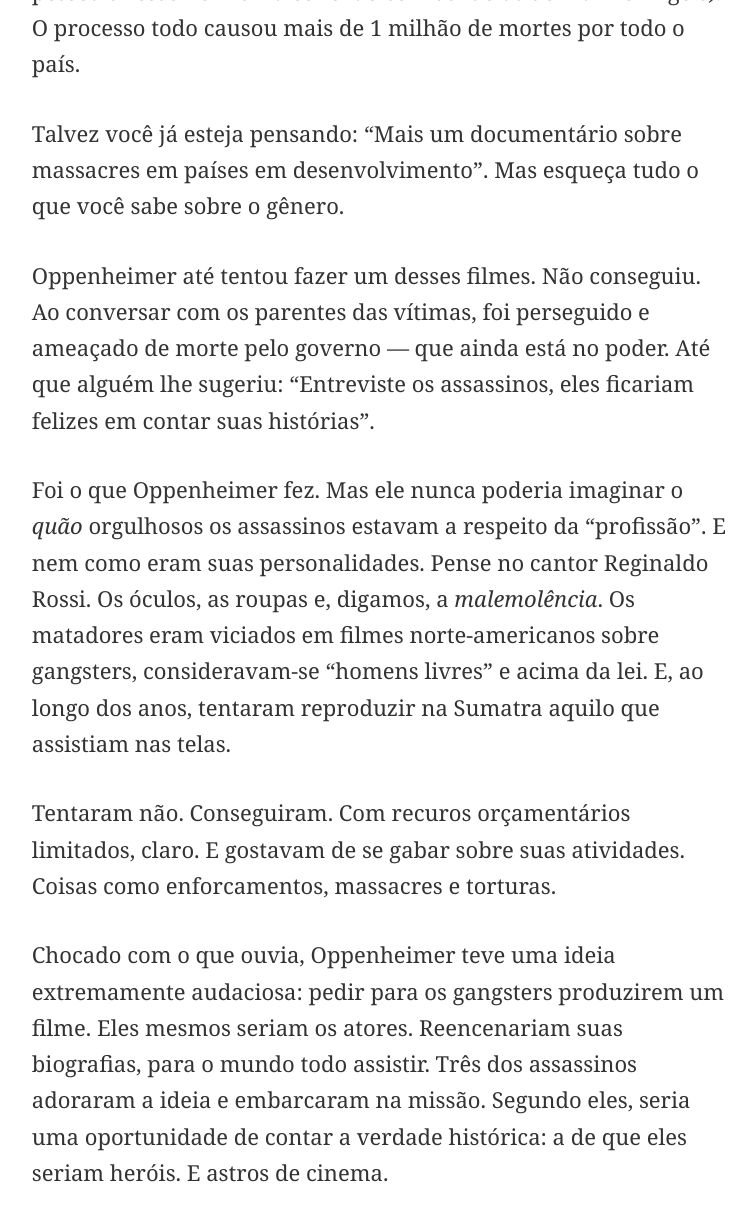
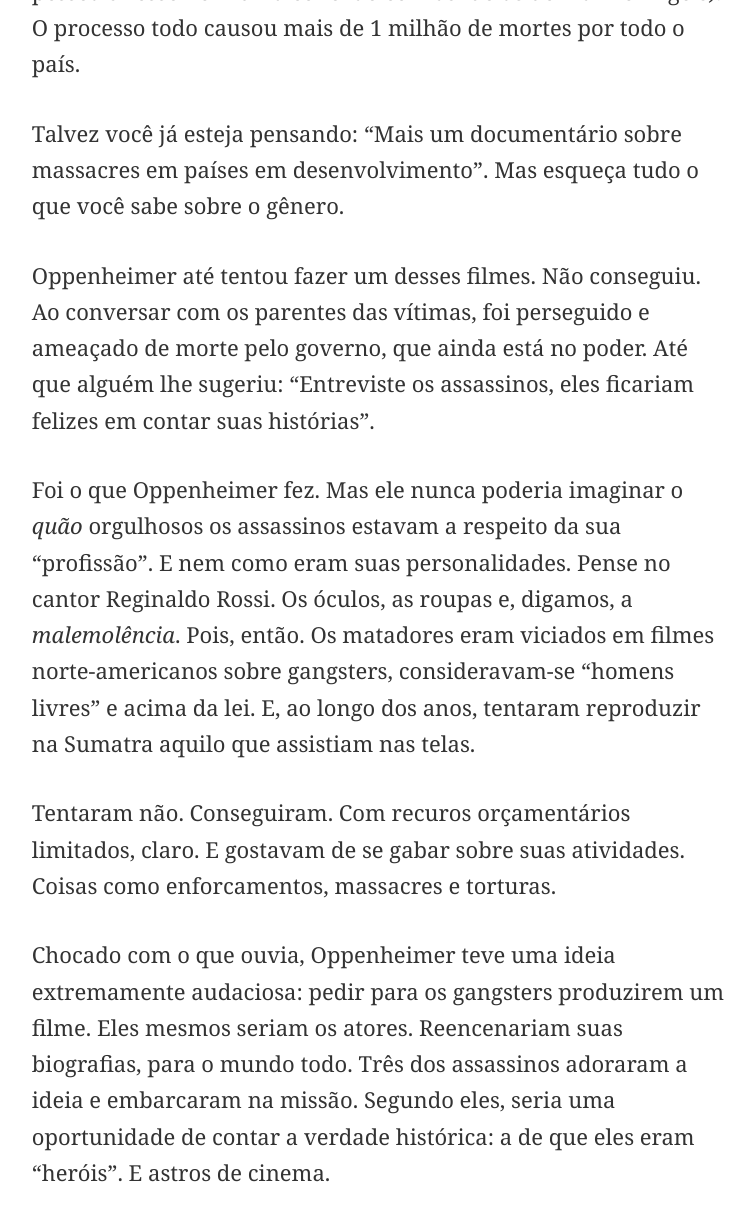
Before and after one commit to eduf/eduf.github.com, a Jekyll site: the page built from _posts/2013-08-07-os-gangsters-de-bollywood.md, in a window 1280 px wide and 1400 px high, scrolled down 1226 px, cut to the strip 0-1219 px from the top of the window. Shown: the whole strip, without its empty margins (260-1016 px from the left). Built offline with Jekyll 4.4.1, drawn with Linux system fonts in a browser that asks for light colours; nearby versions of some CDN libraries; comment, search, counter and statistics services are not loaded; some of the changed text lies outside the part shown.

Commit message:
Correcoes finais no act

```diff
--- a/_posts/2013-08-07-os-gangsters-de-bollywood.md
+++ b/_posts/2013-08-07-os-gangsters-de-bollywood.md
@@ -19,13 +19,13 @@ Por volta de 1965, os militares tomaram o poder na Sumatra e instalaram uma dita
 
 Talvez você já esteja pensando: "Mais um documentário sobre massacres em países em desenvolvimento". Mas esqueça tudo o que você sabe sobre o gênero.
 
-Oppenheimer até tentou fazer um desses filmes. Não conseguiu. Ao conversar com os parentes das vítimas, foi perseguido e ameaçado de morte pelo governo — que ainda está no poder. Até que alguém lhe sugeriu: "Entreviste os assassinos, eles ficariam felizes em contar suas histórias".
+Oppenheimer até tentou fazer um desses filmes. Não conseguiu. Ao conversar com os parentes das vítimas, foi perseguido e ameaçado de morte pelo governo, que ainda está no poder. Até que alguém lhe sugeriu: "Entreviste os assassinos, eles ficariam felizes em contar suas histórias".
 
-Foi o que Oppenheimer fez. Mas ele nunca poderia imaginar o *quão* orgulhosos os assassinos estavam a respeito da "profissão". E nem como eram suas personalidades. Pense no cantor Reginaldo Rossi. Os óculos, as roupas e, digamos, a *malemolência*. Os matadores eram viciados em filmes  norte-americanos sobre gangsters, consideravam-se "homens livres" e acima da lei. E, ao longo dos anos, tentaram reproduzir na Sumatra aquilo que assistiam nas telas.
+Foi o que Oppenheimer fez. Mas ele nunca poderia imaginar o *quão* orgulhosos os assassinos estavam a respeito da sua "profissão". E nem como eram suas personalidades. Pense no cantor Reginaldo Rossi. Os óculos, as roupas e, digamos, a *malemolência*. Pois, então. Os matadores eram viciados em filmes  norte-americanos sobre gangsters, consideravam-se "homens livres" e acima da lei. E, ao longo dos anos, tentaram reproduzir na Sumatra aquilo que assistiam nas telas.
 
 Tentaram não. Conseguiram. Com recuros orçamentários limitados, claro. E gostavam de se gabar sobre suas atividades. Coisas como enforcamentos, massacres e torturas.
 
-Chocado com o que ouvia, Oppenheimer teve uma ideia extremamente audaciosa: pedir para os gangsters produzirem um filme. Eles mesmos seriam os atores. Reencenariam suas biografias, para o mundo todo assistir. Três dos assassinos adoraram a ideia e embarcaram na missão. Segundo eles, seria uma oportunidade de contar a verdade histórica: a de que eles seriam heróis. E astros de cinema.
+Chocado com o que ouvia, Oppenheimer teve uma ideia extremamente audaciosa: pedir para os gangsters produzirem um filme. Eles mesmos seriam os atores. Reencenariam suas biografias, para o mundo todo. Três dos assassinos adoraram a ideia e embarcaram na missão. Segundo eles, seria uma oportunidade de contar a verdade histórica: a de que eles eram "heróis". E astros de cinema.
 
 <iframe width="560" height="315" src="//www.youtube.com/embed/SD5oMxbMcHM" frameborder="0" allowfullscreen></iframe>
 
```
Also changed, not shown: other parts of _posts/2013-08-07-os-gangsters-de-bollywood.md (+4 -4 lines).
